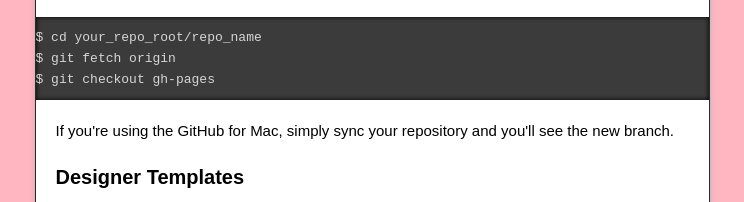
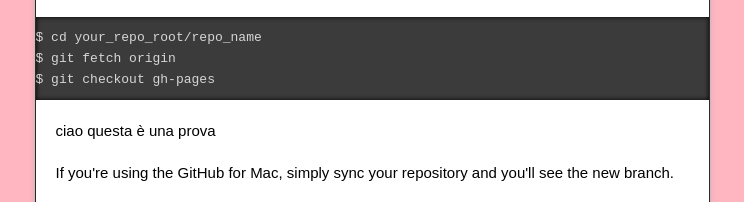
Before and after one commit to enrica-murru/prova, a plain HTML site: page index.html in a window 1280 px wide. Shown: the part 1072-1274 px from the top of the page, without its empty margins (268-1012 px from the left). Drawn offline with nearby package versions, Linux system fonts and the light colour scheme.

Commit message:
Update index.html

```diff
--- a/index.html
+++ b/index.html
@@ -48,7 +48,7 @@
 $ git fetch origin
 $ git checkout gh-pages
 </code></pre>
-
+<p> ciao questa è una prova </p>
 <p>If you're using the GitHub for Mac, simply sync your repository and you'll see the new branch.</p>
 
 <h3>
```
